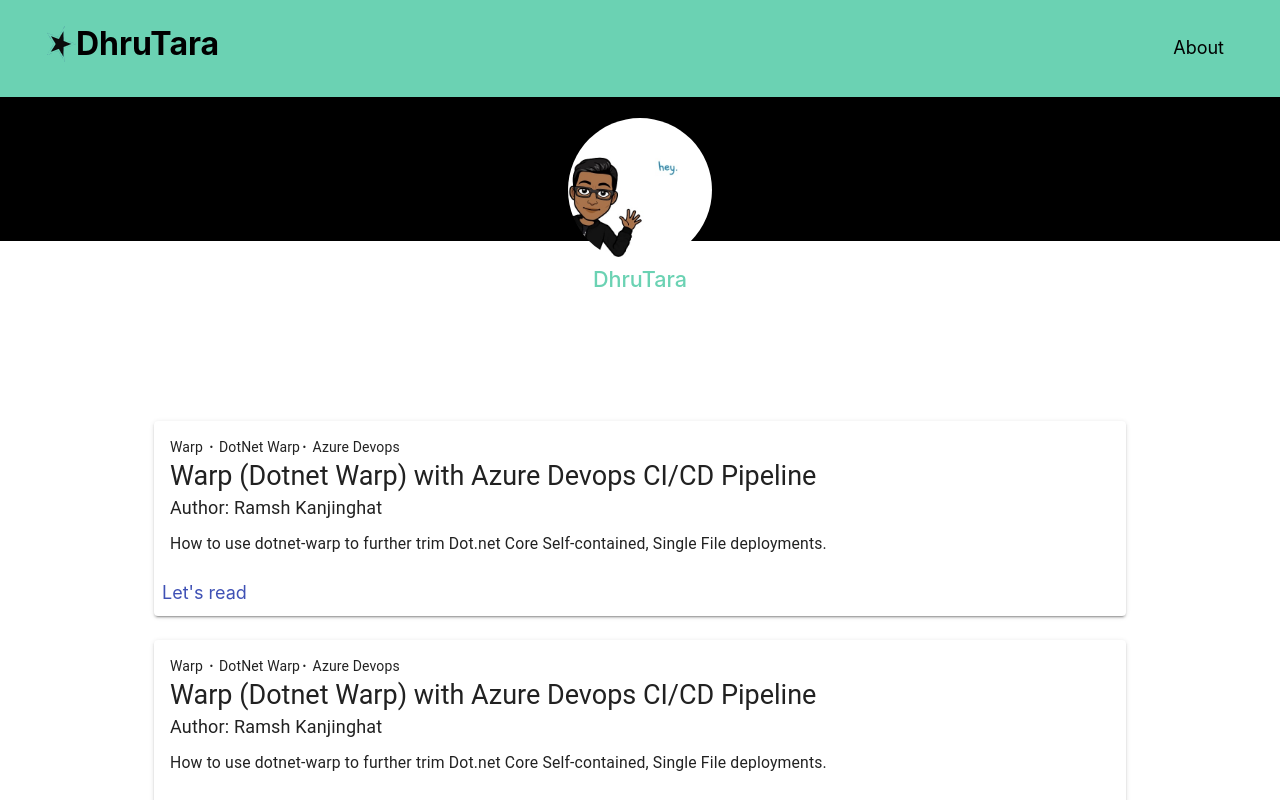
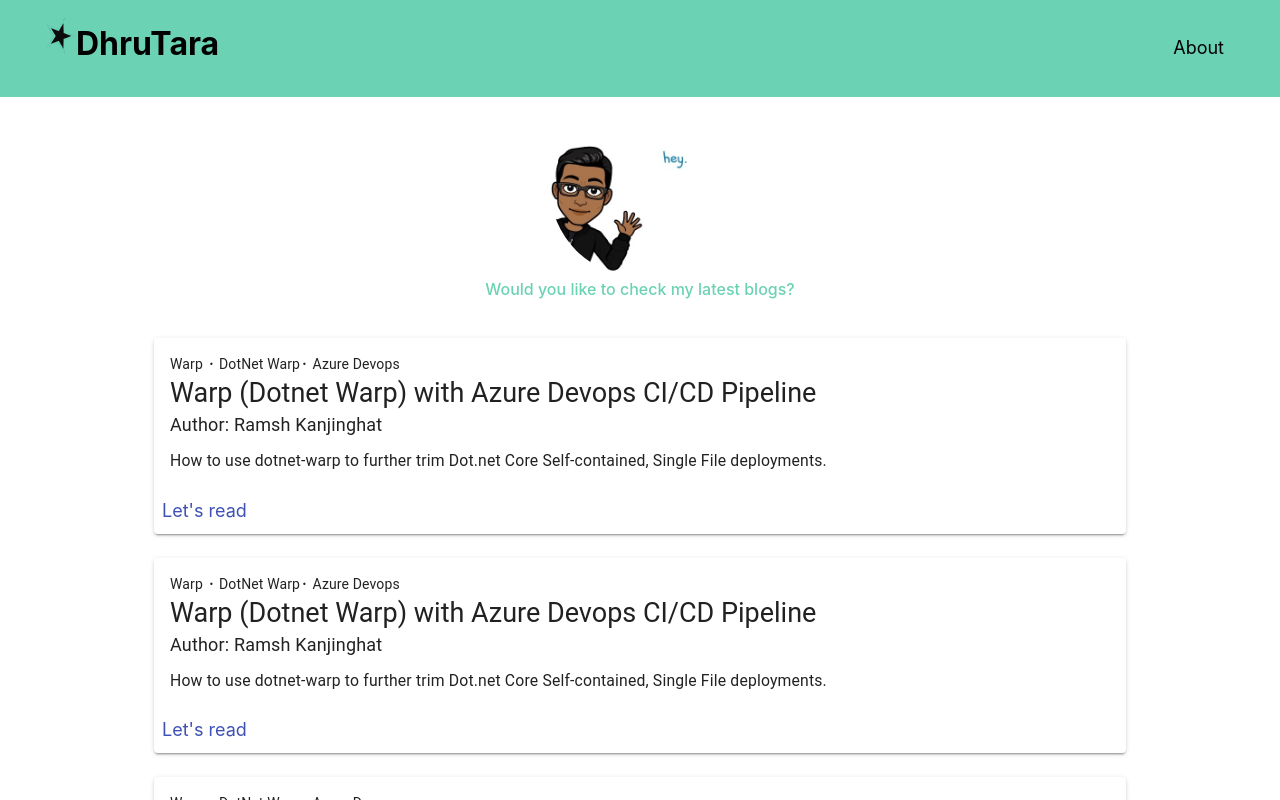
Before and after one commit to Dhrutara/blogs.dhrutara.com, a Next.js app: page / in a window 1280 px wide. Shown: the top 800 px of the page. Built offline with nearby package versions, Linux system fonts and the light colour scheme.

Commit message:
removed black strip in between navigation and page. Also increased the image siz to 10rem

```diff
--- a/components/layout.tsx
+++ b/components/layout.tsx
@@ -33,7 +33,7 @@ export default class Layout extends React.Component<Props> {
             <Navigation />
             <header className={styles.header}>
                 <>
-                    <figure className="wp-block-image size-large is-resized">
+                    <figure className={styles.headerFigure}>
                         <img className={`${styles.headerImage} ${utilStyles.borderCircle}`}
                             data-loading="lazy"
                             data-orig-file={this.props.headerImageSrc}
--- a/pages/blogs/[slug].tsx
+++ b/pages/blogs/[slug].tsx
@@ -12,7 +12,7 @@ import BlogsList from '../../utilities/blogs-list';
 export default function Blogs({ blogResponse }: { blogResponse: ServiceResponse<Blog> }) {
 
     return (
-        <Layout headerImageSrc="/images/read_398_398.jpg" headerText="DhruTara">
+        <Layout headerImageSrc="/images/read_398_398.jpg" headerText="Port a React Web app to .Net core backed react web app">
             <Head>
                 <title>How to convert a React Web app to .Net core react web app</title>
             </Head>
--- a/pages/index.tsx
+++ b/pages/index.tsx
@@ -10,7 +10,7 @@ import ServiceResponse from '../lib/ServiceResponse';
 
 export default function Home({ blogGists }: { blogGists: ServiceResponse<BlogMetadata[]> }) {
   return (
-    <Layout headerImageSrc="/images/hey_398_398.jpg" headerText="DhruTara">
+    <Layout headerImageSrc="/images/hey_398_398.jpg" headerText="Would you like to check my latest blogs?">
       <Head>
         <title>{siteTitle}</title>
       </Head>
--- a/pages/recommendations.tsx
+++ b/pages/recommendations.tsx
@@ -19,7 +19,7 @@ export default function Recommendations({ blogGists }: { blogGists: ServiceRespo
     }
 
     return (
-        <Layout headerImageSrc="/images/emabarassed_398_398.jpg" headerText="DhruTara">
+        <Layout headerImageSrc="/images/emabarassed_398_398.jpg" headerText="I am emabrassed :) Unfortunately I couldn't get what you have asked for. May I recommend some blogs you might be interested in?">
             <Head>
                 <title>DhruTara</title>
             </Head>
--- a/styles/Layout.module.css
+++ b/styles/Layout.module.css
@@ -1,23 +1,27 @@
 .container {
   max-width: 56rem;
-  padding: 8rem 1rem;
-  margin: auto auto 6rem;
+  padding: 1rem 1rem;
+  margin: auto auto auto;
 }
 
 .header {
   display: flex;
   flex-direction: column;
   align-items: center;
-  margin-bottom: 2rem;
-  background-color: black;
+  margin-bottom: 1rem;
+  background-color: transparent;
   color: #6bd2b3;
-  font-size: larger;
-  height: 8rem;
+  font-size: medium;
+  /*height: 8rem;*/
   text-align: center;
   font-weight: 500;
 }
 
 .headerImage {
-  width: 8rem;
+  width: 10rem;
   margin-top: 0rem;
 }
+
+.headerFigure{
+  display: contents;
+}
--- a/styles/Navigation.module.css
+++ b/styles/Navigation.module.css
@@ -22,7 +22,6 @@
 
 .logo {
   display: flex;
-  align-items: center;
 }
 
 .logoCaption {
```
Also changed, not shown: public/sw.js.
